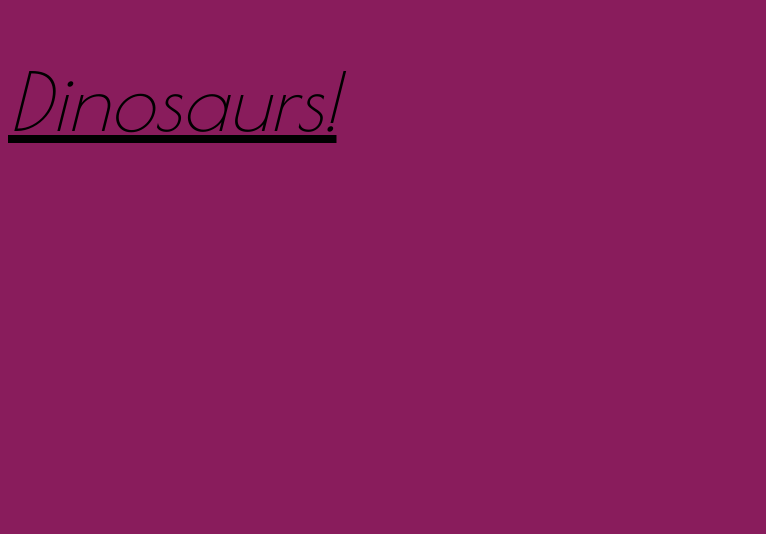
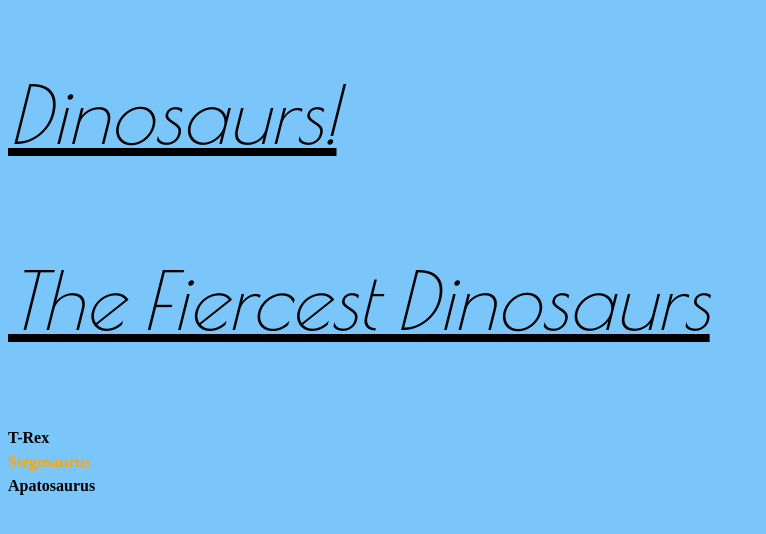
Before and after one commit to jenniferyaya/intro-to-css, a plain HTML site: page index.html in a window 1280 px wide. Shown: the whole page, without its empty margins (0-766 px from the left). Drawn offline with nearby package versions, Linux system fonts and the light colour scheme.

Commit message:
Adjusted css style for ordered list.

```diff
--- a/css/main.css
+++ b/css/main.css
@@ -1,5 +1,5 @@
 html {
-	background-color: #891c5c;
+	background-color: #7ac5fa;
 	/*
 		Black #000000 #000
 		White #ffffff #fff
@@ -9,11 +9,26 @@ html {
 	*/
 }
 
-h1 {
+h1, h2 {
 	font-weight: normal; /* normal, bold */
 	font-size: 5rem;
 	font-style:italic; /* normal, italic */
 	text-decoration:underline; /* underline, line-through */
 	font-family: "Poiret One", cursive;
+	line-height: 1.5;
 
 }
+
+ol {
+	list-style-type: none; /* none, decimal, lower-roman, lower-alpha, square */
+	padding:0;
+	line-height: 1.5;
+}
+
+li {
+	font-weight: bold;
+}
+
+.stego {
+	color: orange;
+}
--- a/index.html
+++ b/index.html
@@ -11,6 +11,14 @@
 		<h1>Dinosaurs!</h1>
 
 
+		<h2>The Fiercest Dinosaurs</h2>
+		<ol>
+			<li>T-Rex</li>
+			<li class="stego">Stegosaurus</li>
+			<li>Apatosaurus</li>
+		</ol>
+
+
 
 
 
```
